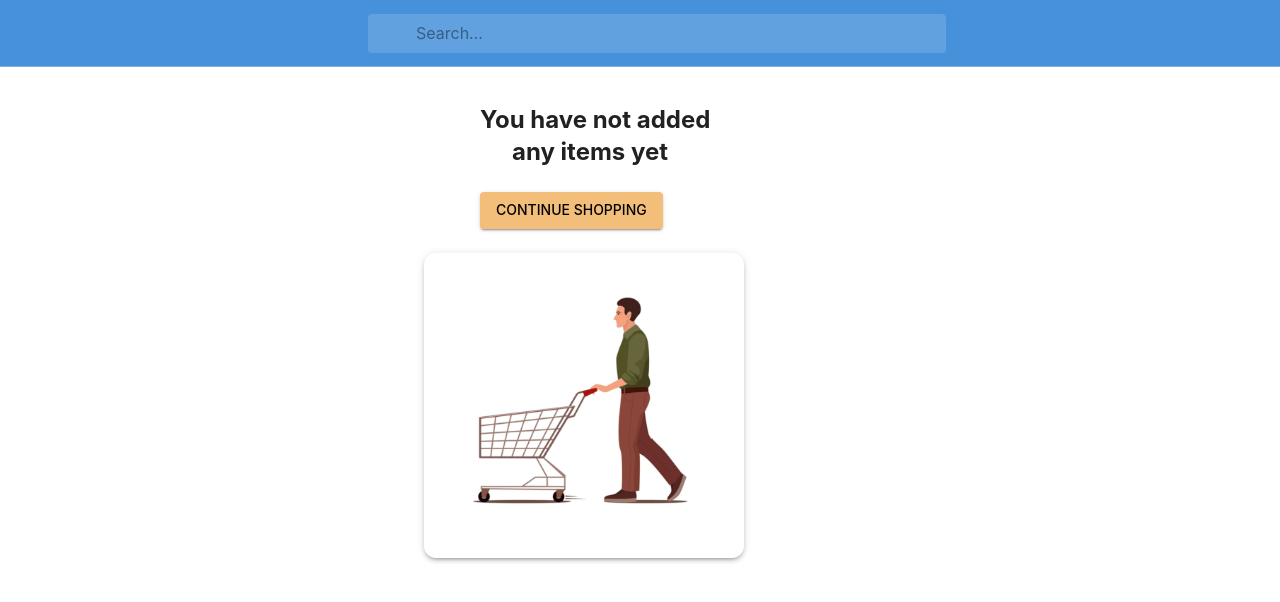
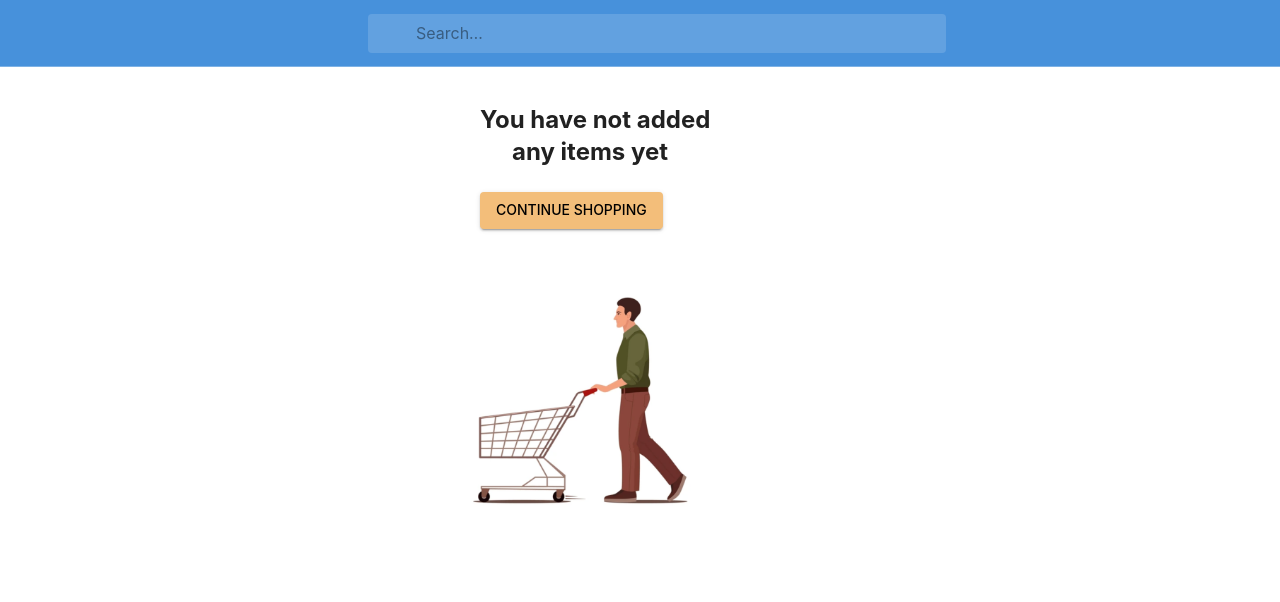
Before and after one commit to praveenkm3/E-commerce, a React (Vite) app: page /cart in a window 1280 px wide. Shown: the top 602 px of the page. Built offline with nearby package versions, Linux system fonts and the light colour scheme; some icons are missing.

Commit message:
wishlist background updated

```diff
--- a/src/assets/User/EmptyShow.jsx
+++ b/src/assets/User/EmptyShow.jsx
@@ -37,7 +37,6 @@ function EmptyShow() {
             component="img"
             src="../../../public/image.png"
             sx={{
-              boxShadow: 3,
               p: 4,
               ml:3,
               bgcolor: "background.paper",
```
